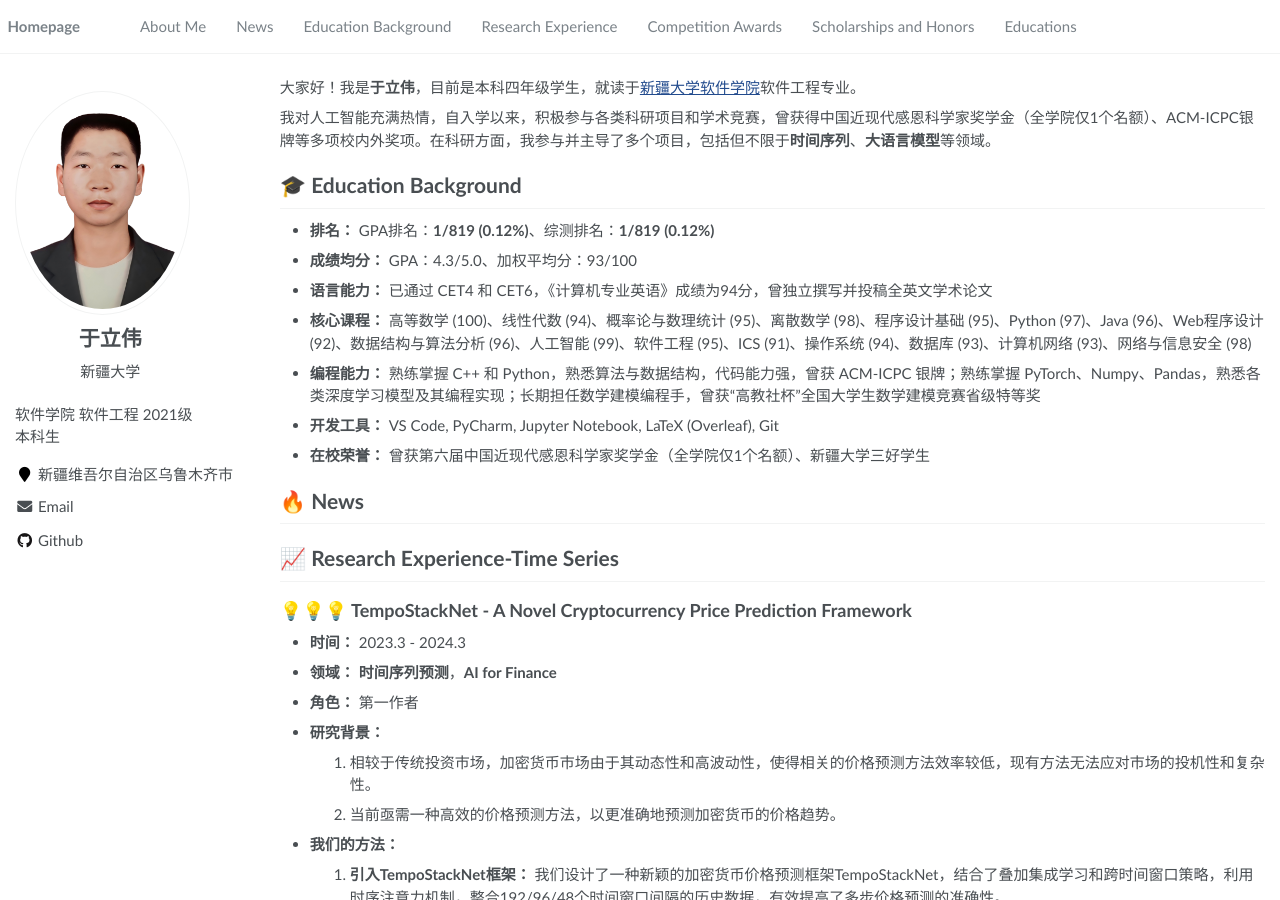
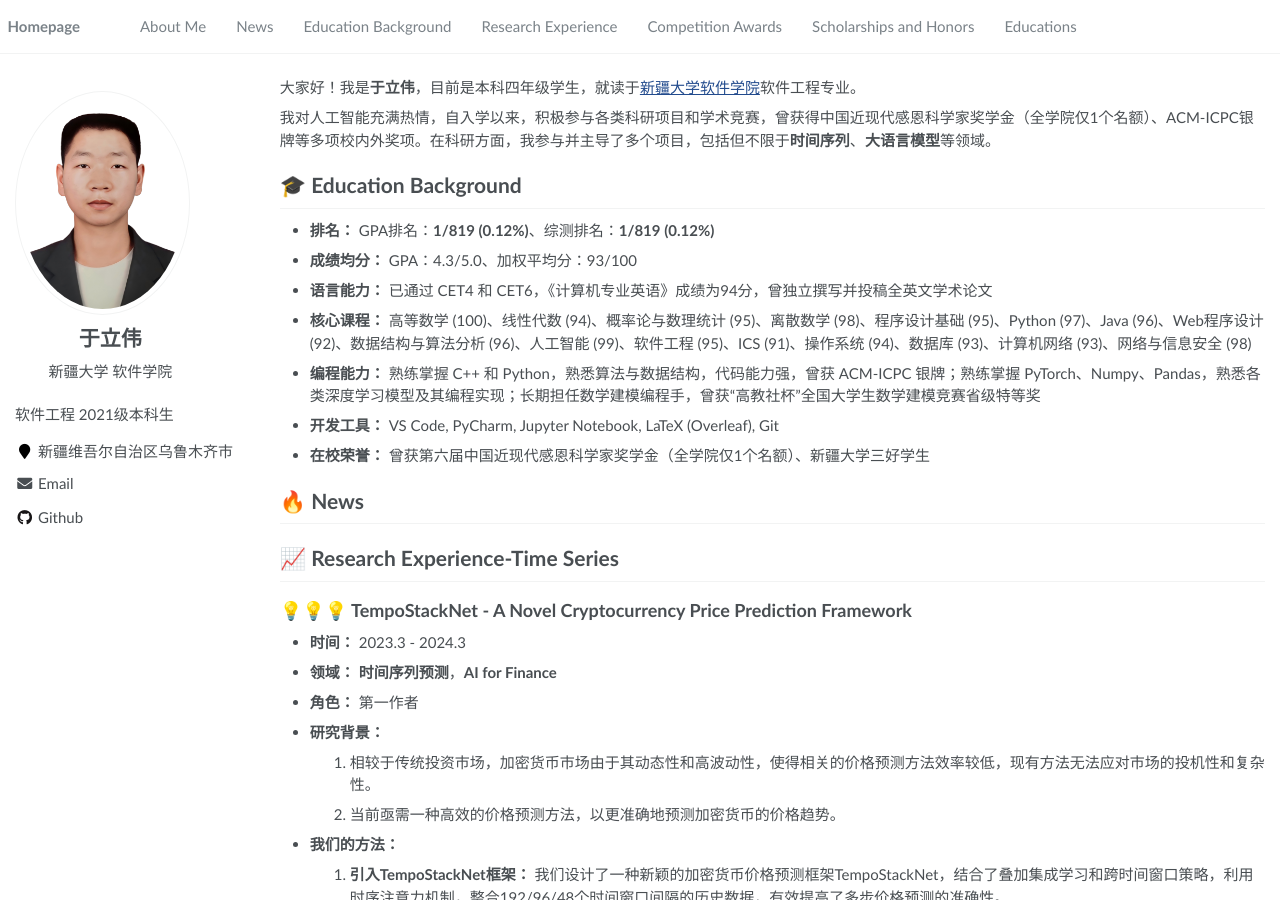
Before and after one commit to weiliyv/weiliyv.github.io, a Jekyll site: the page built from _pages/about.md, in a window 1280 px wide and 900 px high. Built offline with Jekyll 4.4.1, drawn with Linux system fonts in a browser that asks for light colours; part of the change alters nothing that is shown.

```diff
--- a/_config.yml
+++ b/_config.yml
@@ -1,14 +1,6 @@
-# Welcome to Jekyll!
-#
-# This config file is meant for settings that affect your entire site, values
-# which you are expected to set up once and rarely need to edit after that.
-# For technical reasons, this file is *NOT* reloaded automatically when you use
-# `jekyll serve`. If you change this file, please restart the server process.
-
-# Site Settings
 title: "于立伟"
-description: "软件学院 软件工程 2021级本科生"
-repository: "https://btlazzq.github.io/"
+description: "软件工程 2021级本科生"
+repository: "https://weiliyv.github.io/"
 google_scholar_stats_use_cdn : true
 
 # google analytics
@@ -23,12 +15,12 @@ baidu_site_verification  :  # get baidu_site_verification from https://ziyuan.ba
 author:
   name             : "于立伟"
   avatar           : "image/profile.png"
-  bio              : "新疆大学"
+  bio              : "新疆大学 软件学院"
   location         : "新疆维吾尔自治区乌鲁木齐市"
   employer         :
   pubmed           :
   # googlescholar    : "https://scholar.google.com/citations?user=YOUR_GOOGLE_SCHOLAR_ID"
-  email            : "20212501334@stu.xju.edu.cn"
+  email            : "3443531275@qq.com"
   researchgate     :  # e.g., "https://www.researchgate.net/profile/yourprofile"
   uri              :
   bitbucket        :
@@ -37,7 +29,11 @@ author:
   flickr           :
   facebook         :
   foursquare       :
-  github           : "btlazzq"
+  github           : "weiliyv"
+  csdn             :
+  bilibili         :
+  zhihu            :
+  boke             :
   google_plus      :
   keybase          :
   instagram        :
```
